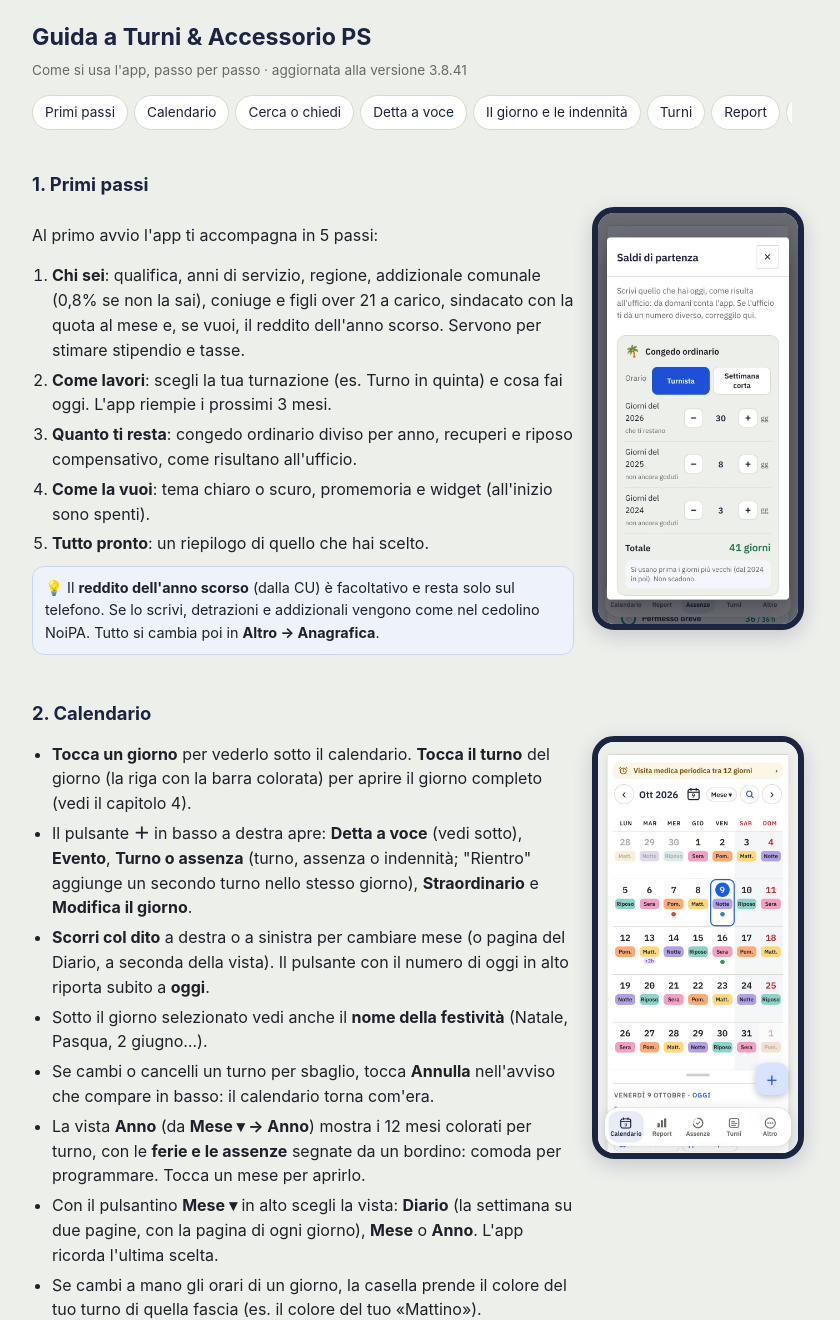
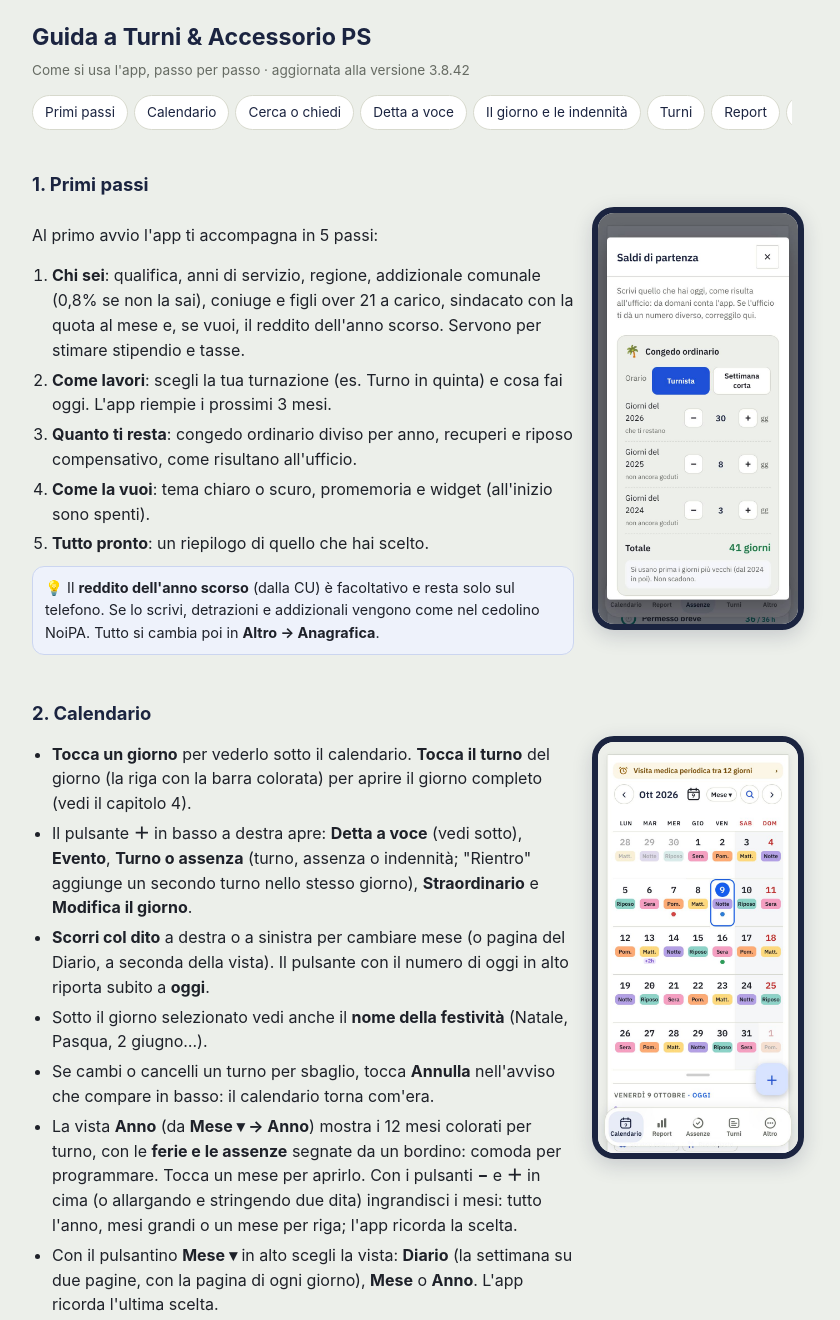
Before and after one commit to micmax1000-afk/micmax-apps-site, a plain HTML site: page guida-turni.html in a window 1280 px wide. Shown: the top 1320 px of the page, without its empty margins (228-1068 px from the left). Drawn offline with Linux system fonts and the light colour scheme.

Commit message:
Guida Turni: aggiornata alla 3.8.42 (Anno ingrandibile)
Co-Authored-By: Claude Sonnet 5.5 <noreply@anthropic.com>
Claude-Session: https://claude.ai/code/session_01PSeREU5gDDB7bRrUAU7GkJ

```diff
--- a/guida-turni.html
+++ b/guida-turni.html
@@ -23,7 +23,7 @@ a{color:#2E4A8F}
 @media(max-width:600px){.sez{grid-template-columns:1fr}.sez img{width:min(240px,70vw);margin:4px auto 0}.tab td:first-child{white-space:normal}}
 </style></head><body>
 <h1>Guida a Turni & Accessorio PS</h1>
-<p class="agg">Come si usa l'app, passo per passo · aggiornata alla versione 3.8.41</p>
+<p class="agg">Come si usa l'app, passo per passo · aggiornata alla versione 3.8.42</p>
 <nav><a href="#inizio">Primi passi</a><a href="#calendario">Calendario</a><a href="#cerca">Cerca o chiedi</a><a href="#voce">Detta a voce</a><a href="#giorno">Il giorno e le indennità</a><a href="#sequenza">Turni</a><a href="#report">Report</a><a href="#assenze">Assenze</a><a href="#altro">Altro</a><a href="#promemoria">Promemoria e widget</a><a href="#utilita">Utilità</a><a href="#link">Link utili</a><a href="#backup">Backup</a><a href="#domande">Domande</a></nav>
 
 <h2 id="inizio">1. Primi passi</h2>
@@ -47,7 +47,7 @@ a{color:#2E4A8F}
 <li><b>Scorri col dito</b> a destra o a sinistra per cambiare mese (o pagina del Diario, a seconda della vista). Il pulsante con il numero di oggi in alto riporta subito a <b>oggi</b>.</li>
 <li>Sotto il giorno selezionato vedi anche il <b>nome della festività</b> (Natale, Pasqua, 2 giugno…).</li>
 <li>Se cambi o cancelli un turno per sbaglio, tocca <b>Annulla</b> nell'avviso che compare in basso: il calendario torna com'era.</li>
-<li>La vista <b>Anno</b> (da <b>Mese ▾ → Anno</b>) mostra i 12 mesi colorati per turno, con le <b>ferie e le assenze</b> segnate da un bordino: comoda per programmare. Tocca un mese per aprirlo.</li>
+<li>La vista <b>Anno</b> (da <b>Mese ▾ → Anno</b>) mostra i 12 mesi colorati per turno, con le <b>ferie e le assenze</b> segnate da un bordino: comoda per programmare. Tocca un mese per aprirlo. Con i pulsanti <b>−</b> e <b>＋</b> in cima (o allargando e stringendo due dita) ingrandisci i mesi: tutto l'anno, mesi grandi o un mese per riga; l'app ricorda la scelta.</li>
 <li>Con il pulsantino <b>Mese ▾</b> in alto scegli la vista: <b>Diario</b> (la settimana su due pagine, con la pagina di ogni giorno), <b>Mese</b> o <b>Anno</b>. L'app ricorda l'ultima scelta.</li>
 <li>Se cambi a mano gli orari di un giorno, la casella prende il colore del tuo turno di quella fascia (es. il colore del tuo «Mattino»).</li>
 <li><b>Evento</b> aggiunge visite, corsi, appuntamenti, anche ripetuti, con promemoria. Tocca un'ora nella giornata per scegliere l'orario. In <b>Altre opzioni</b> trovi colore, luogo, note e <b>Suona anche in silenzioso</b>: 10 secondi di suono e vibrazione, anche con il telefono in silenzioso.</li>
@@ -57,7 +57,7 @@ a{color:#2E4A8F}
 </div><img src="turni/guida/calendario.jpg" alt="Calendario del mese" loading="lazy"></div>
 <div class="sez"><div><p><b>Vista Diario</b> (da <b>Mese ▾ → Diario</b>): la settimana come un'agenda di carta, su due pagine con la spirale. A sinistra da lunedì a giovedì, a destra venerdì, sabato e domenica. Per ogni giorno: turno con orario, rientro, straordinario, servizio svolto, le <b>indennità</b> come icone piccole, appuntamenti con l'ora, la prima riga delle note di servizio, veicolo e scadenze. <b>Scorri col dito</b> (o usa ‹ ›) per girare pagina; <b>tocca un giorno</b> per aprire la sua pagina. Sotto il libro trovi il numero della settimana con il <b>totale delle ore</b> e dello straordinario. Con il tema scuro la carta diventa blu notte.</p></div><img src="turni/guida/diario.jpg" alt="Vista Diario" loading="lazy"></div>
 <div class="sez"><div><p><b>Pagina del giorno</b> (nel Diario, tocca un giorno): come un'agenda giornaliera. In alto turno con orario (toccalo per modificarlo), rientro, servizio svolto, indennità con il loro nome ed eventi. Sotto ci sono le <b>Note di servizio</b>: scrivi direttamente sulle righe com'è andato il servizio, quanto vuoi, oppure tocca il <b>microfono</b> e dettalo a voce; si salvano da sole mentre scrivi, entrano nel backup, compaiono in Altro → Note e le trova la lente. Con <b>‹ ›</b> o scorrendo col dito passi al giorno prima o dopo; <b>‹ Settimana</b> riporta alla settimana. Col telefono in orizzontale o sul tablet le pagine sono due affiancate, un giorno a sinistra e uno a destra.</p></div><img src="turni/guida/pagina-giorno.jpg" alt="Pagina del giorno con le note di servizio" loading="lazy"></div>
-<div class="sez"><div><p><b>Vista Anno</b>: tutto l'anno in una schermata, con i turni a colori e le ferie in evidenza.</p></div><img src="turni/guida/anno.jpg" alt="Vista Anno" loading="lazy"></div>
+<div class="sez"><div><p><b>Vista Anno</b>: tutto l'anno in una schermata, con i turni a colori e le ferie in evidenza. Con <b>−</b> e <b>＋</b> in cima (o col pizzico con due dita) passi da tutto l'anno a mesi più grandi, fino a un mese per riga.</p></div><img src="turni/guida/anno.jpg" alt="Vista Anno" loading="lazy"></div>
 <h3 id="cerca">Cerca o chiedi (la lente)</h3>
 <div class="sez"><div>
 <p>Tocca la <b>lente 🔍</b> nella barra del mese. Puoi:</p>
```
Also changed, not shown: turni/guida/anno.jpg.
